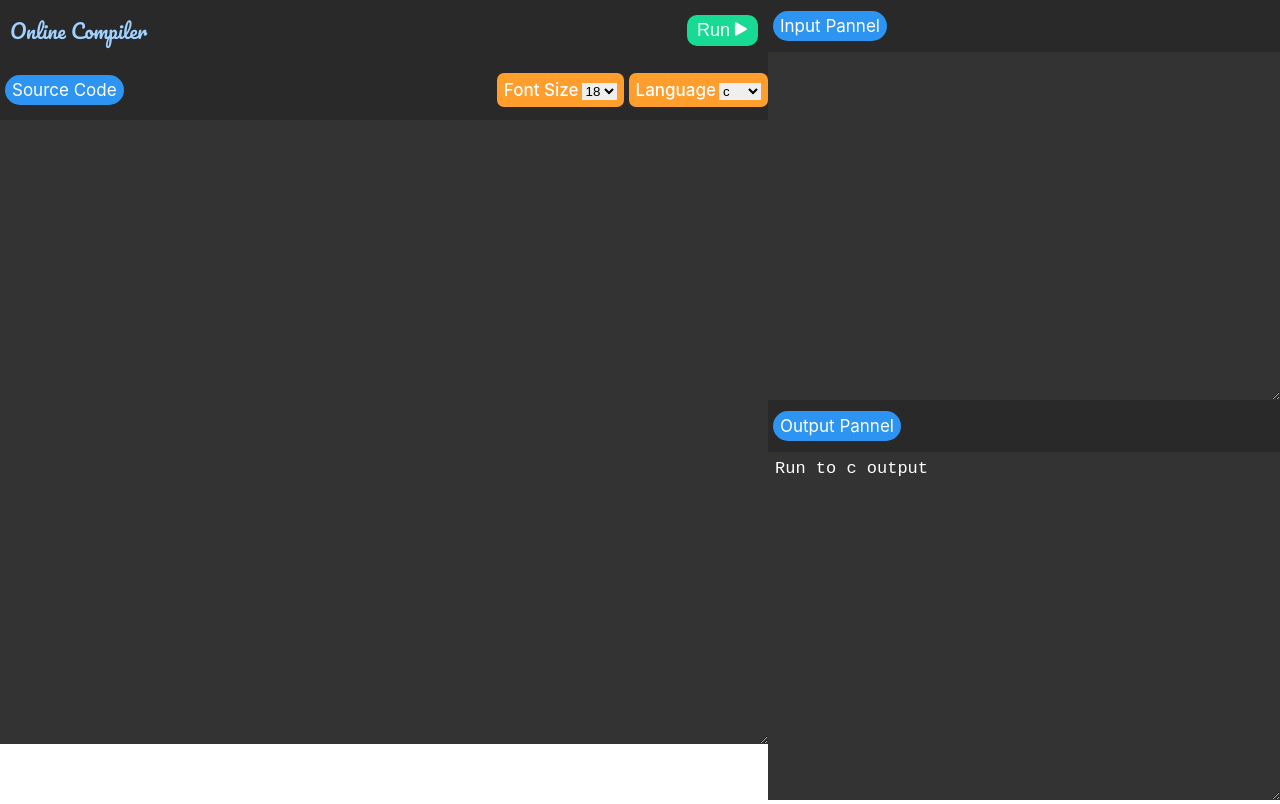
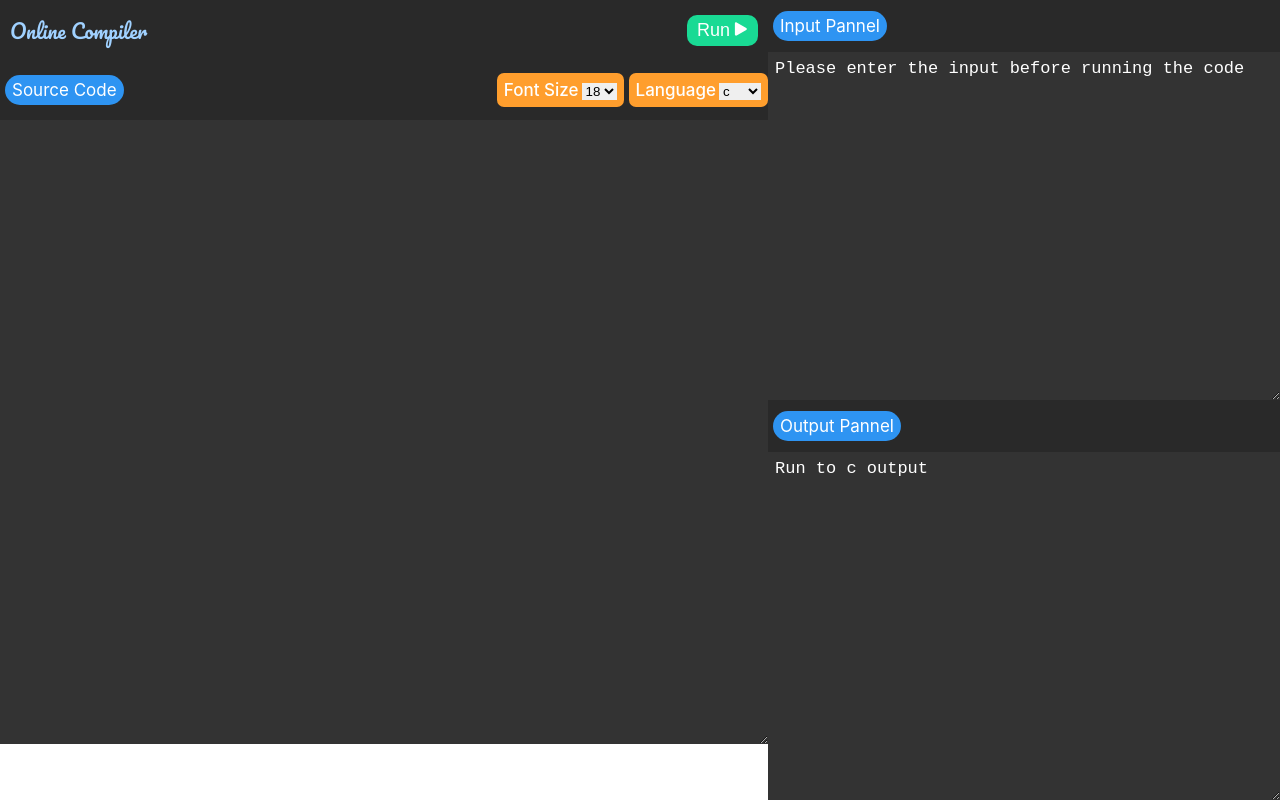
Before and after one commit to This-is-Ayush-Sharma/Online-Compiler-WebSockets-frontend, a React (Create React App) app: page / in a window 1280 px wide. Built offline with nearby package versions, Linux system fonts and the light colour scheme; no server answers.

Commit message:
Update App.js

```diff
--- a/src/App.js
+++ b/src/App.js
@@ -11,7 +11,7 @@ function App() {
 
   const [Code, setCode] = useState("");
 
-  const [Input, setInput] = useState("");
+  const [Input, setInput] = useState("Please enter the input before running the code");
 
   const [Output, setOutput] = useState("Run to c output");
 
```
